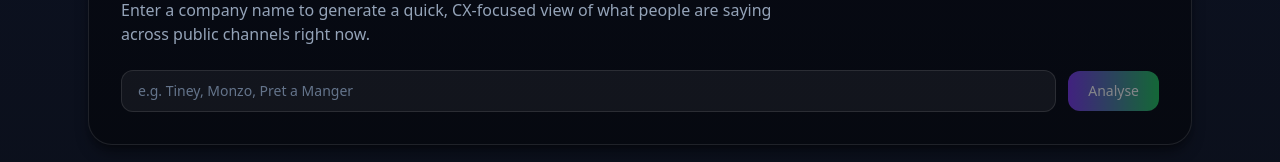
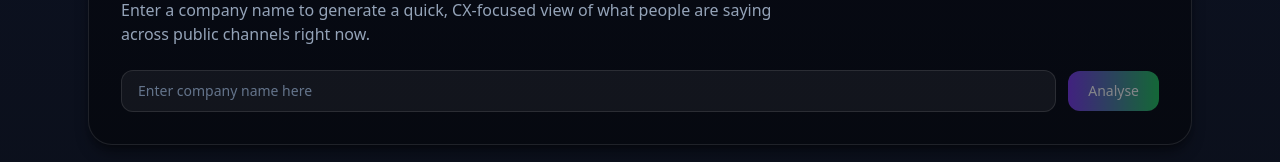
Before and after one commit to CasparRitchie/npsme-site, a React (Vite) app: page /social-listening in a window 1280 px wide. Shown: the part 1254-1416 px from the top of the page. Built offline with nearby package versions, Linux system fonts and the light colour scheme.

Commit message:
Update socialticker placeholder

```diff
--- a/src/components/SocialTicker.jsx
+++ b/src/components/SocialTicker.jsx
@@ -63,7 +63,7 @@ export default function SocialTicker() {
           type="text"
           value={company}
           onChange={(e) => setCompany(e.target.value)}
-          placeholder="e.g. Tiney, Monzo, Pret a Manger"
+          placeholder="Enter company name here"
           className="flex-1 rounded-xl border border-white/10 bg-white/5 px-4 py-2.5 text-sm text-slate-100 placeholder:text-slate-500 focus:outline-none focus:ring-2 focus:ring-[#7C3AED] focus:border-transparent"
         />
         <button
```
